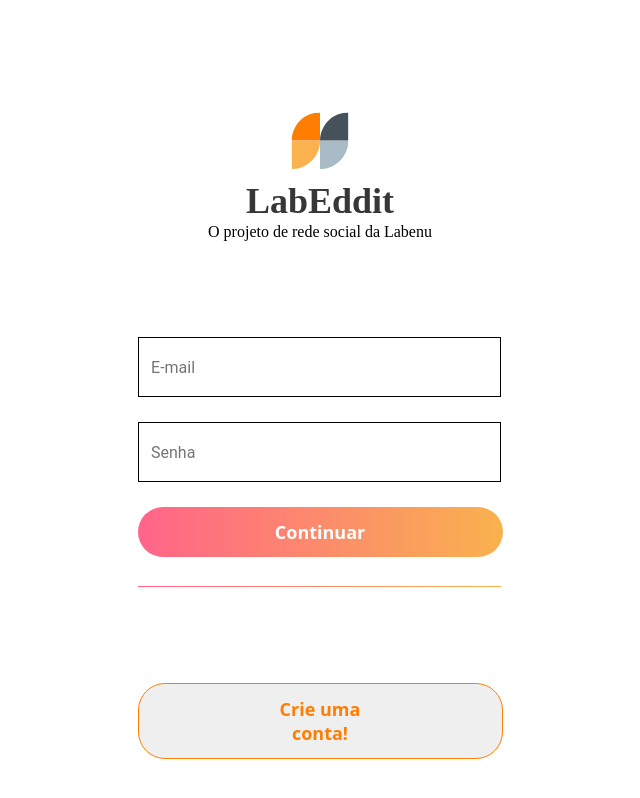
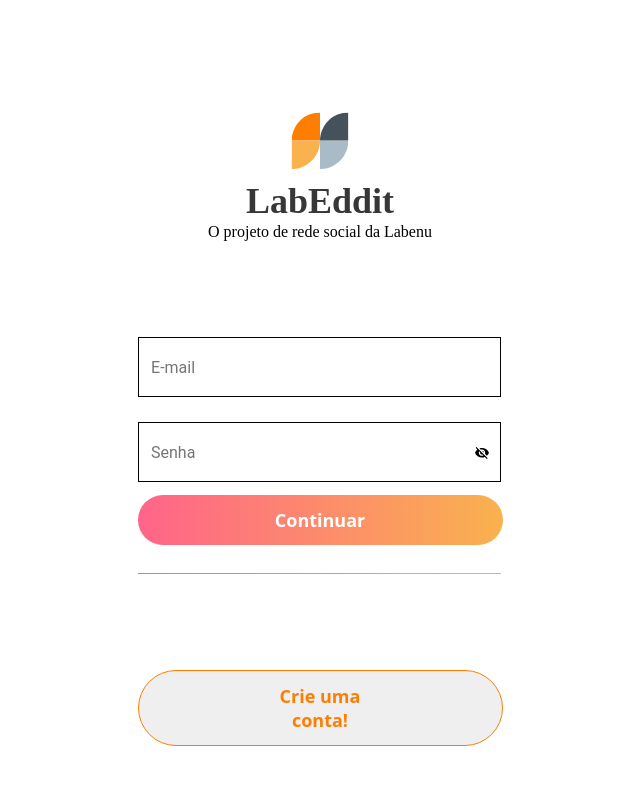
Before and after one commit to MathMendesReis/Labeedit_frontend, a React (Create React App) app in the folder Labeedit/: page / in a window 1280 px wide. Shown: the whole page, without its empty margins (320-960 px from the left). Built offline with nearby package versions, Linux system fonts and the light colour scheme.

Commit message:
funcao de mostra senha criada

```diff
--- a/Labeedit/src/helpers/showPassword.ts
+++ /dev/null
@@ -1,6 +0,0 @@
-export function functionShowPassword() {
-  const type = document.getElementById('password') as HTMLInputElement | null;
-  if (type && type.tagName.toLowerCase() === 'input') {
-    type.type = type.type === 'password' ? 'text' : 'password';
-  }
-}
--- a/Labeedit/src/pages/Main/Main.tsx
+++ b/Labeedit/src/pages/Main/Main.tsx
@@ -5,6 +5,7 @@ import { useForm } from 'react-hook-form';
 import { yupResolver } from '@hookform/resolvers/yup';
 import * as yup from 'yup';
 import ButtonCustomer from '../../components/CustomerButton';
+import { IoMdEye, IoMdEyeOff } from 'react-icons/io';
 
 const schema = yup
   .object({
@@ -14,6 +15,16 @@ const schema = yup
   .required();
 function Main() {
   const [isErroInput, setIsErroInput] = useState<boolean>(false);
+  const [showPassword, setShowPassword] = useState<string>('text');
+
+  const handleTogglePassword = () => {
+    if (showPassword === 'text') {
+      setShowPassword('password');
+    } else {
+      setShowPassword('text');
+    }
+  };
+
   const {
     register,
     handleSubmit,
@@ -28,8 +39,13 @@ function Main() {
       setIsErroInput(false);
     }
   }, [errors]);
-  const onSubmit = (data: any) => {
-    return;
+
+  interface login {
+    email: string;
+    password: string;
+  }
+  const onSubmit = (data: login) => {
+    console.log(data);
   };
 
   return (
@@ -50,9 +66,13 @@ function Main() {
           <input {...register('email')} placeholder='E-mail' />
           <p>{errors.email?.message}</p>
 
-          <input {...register('password')} placeholder='Senha' />
-          <p>{errors.password?.message}</p>
-
+          <label>
+            <input {...register('password')} placeholder='Senha' type={showPassword} />
+            <button type='button' onClick={handleTogglePassword} className='showPassword'>
+              {showPassword === 'text' ? <IoMdEyeOff /> : <IoMdEye />}
+            </button>
+            <p>{errors.password?.message}</p>
+          </label>
           <ButtonCustomer text='Continuar' />
           <span></span>
         </form>
--- a/Labeedit/src/pages/Main/styles.ts
+++ b/Labeedit/src/pages/Main/styles.ts
@@ -48,6 +48,20 @@ export const Container = styled.div<containerProps>`
       flex-direction: column;
       gap: 0.7847rem;
       padding: 1rem;
+      label {
+        position: relative;
+        display: inline-block;
+        @media (max-width: 388px) {
+          width: 100%;
+        }
+      }
+      > p {
+        color: red;
+        font-weight: 500;
+      }
+      > input:last-child {
+        padding-right: 2.5rem;
+      }
       input {
         width: 22.6875rem;
         height: 3.75rem;
@@ -85,11 +99,11 @@ export const Container = styled.div<containerProps>`
     button {
       display: flex;
       width: 22.8125rem;
-      padding: 0.8125rem 8.3125rem;
       justify-content: center;
       align-items: center;
+      padding: 0.8125rem 8.3125rem;
       gap: 0.625rem;
-      border-radius: 1.6875rem;
+      border-radius: 2.6875rem;
       border: 1px solid #fe7e02;
       color: #fe7e02;
       text-align: center;
@@ -104,4 +118,13 @@ export const Container = styled.div<containerProps>`
       }
     }
   }
+
+  .showPassword {
+    background-color: transparent;
+    border: none;
+    position: absolute;
+    top: 55%;
+    right: 0.8rem;
+    transform: translateY(-50%);
+  }
 `;
```
